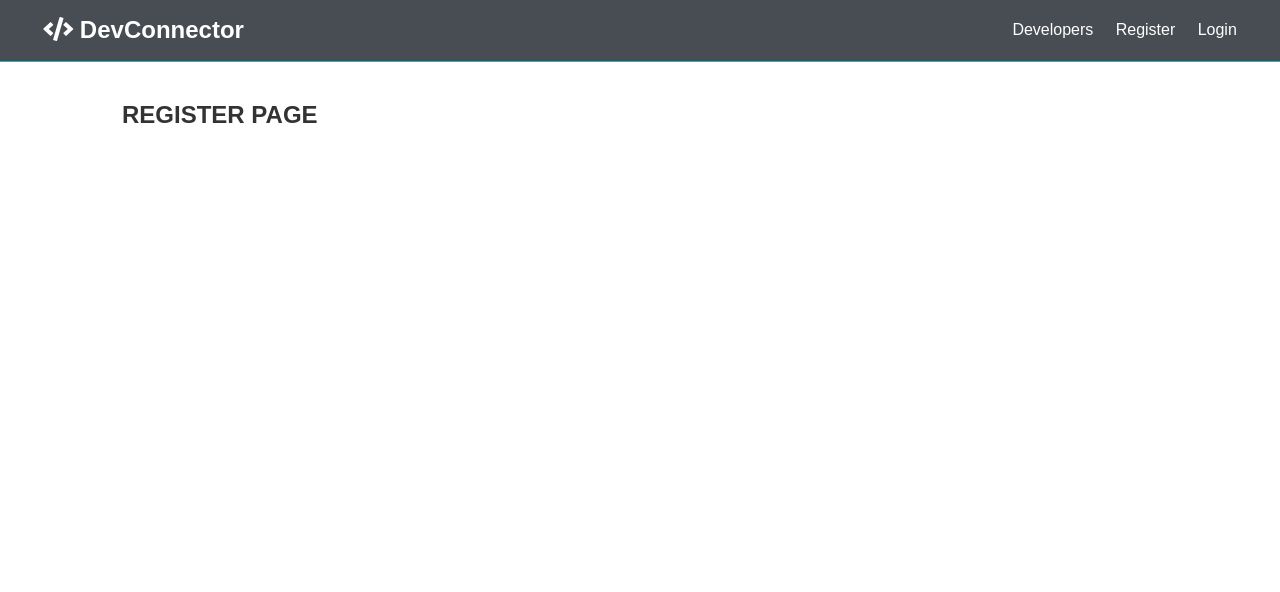
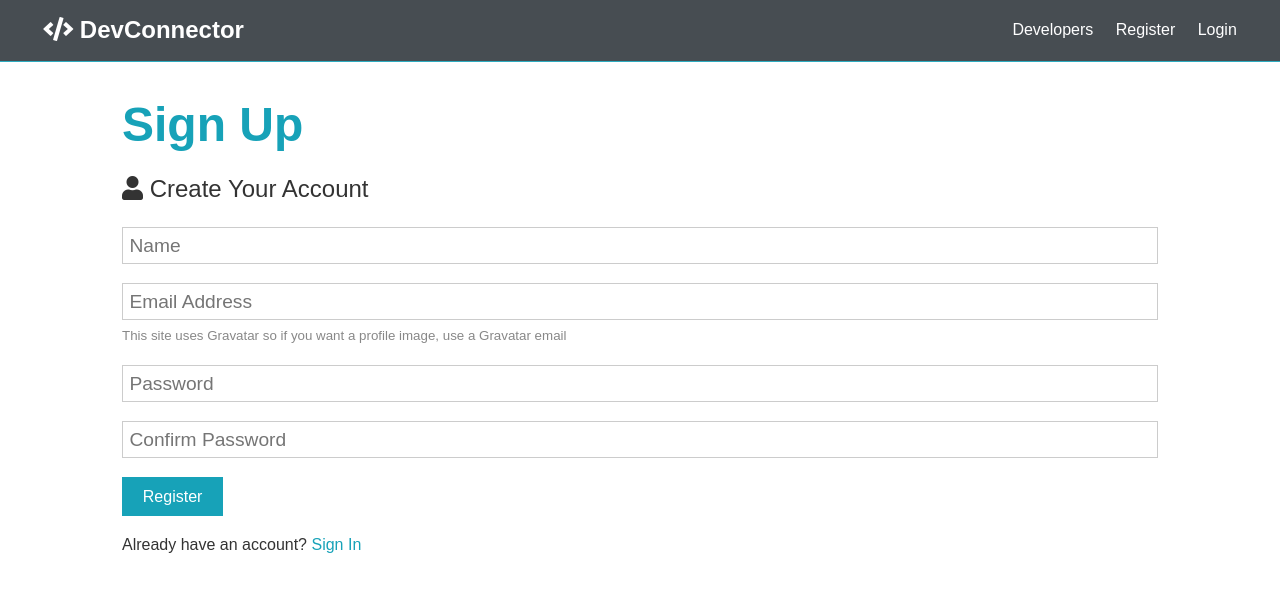
Before and after one commit to Manish-Kumar-Chandan/dev-connector, a React (Create React App) app in the folder client/: page /register in a window 1280 px wide. Shown: the top 592 px of the page. Built offline with nearby package versions, Linux system fonts and the light colour scheme; the HTML template or start-up script is replaced by a standard one.

Commit message:
useState added in register Form

```diff
--- a/client/src/components/auth/Login.js
+++ b/client/src/components/auth/Login.js
@@ -2,8 +2,30 @@
 
 export const Login = () => {
     return (
-        <div>
-            <h1>LOGIN PAGE</h1>
-        </div>
+        <>
+            <h1 class="large text-primary">Sign In</h1>
+            <p class="lead"><i class="fas fa-user"></i> Sign into Your Account</p>
+            <form class="form" action="dashboard.html">
+                <div class="form-group">
+                    <input
+                        type="email"
+                        placeholder="Email Address"
+                        name="email"
+                        required
+                    />
+                </div>
+                <div class="form-group">
+                    <input
+                        type="password"
+                        placeholder="Password"
+                        name="password"
+                    />
+                </div>
+                <input type="submit" class="btn btn-primary" value="Login" />
+            </form>
+            <p class="my-1">
+                Don't have an account? <a href="register.html">Sign Up</a>
+            </p>
+        </>
     )
 }
--- a/client/src/components/auth/Register.js
+++ b/client/src/components/auth/Register.js
@@ -1,9 +1,66 @@
-import React from 'react'
+import React,{useState} from 'react'
 
 export const Register = () => {
+    const [formdata, setFormData] = useState({
+        name:'',
+        email:'',
+        password:'',
+        confirmPassword:''
+    })
+
+    const {name, email, password, confirmPassword}=formdata
+
+    const onChange = e => setFormData({...formdata, [e.target.name]:e.target.value});
+    const onSubmit = e =>{
+        e.preventDefault();
+        if(password!==confirmPassword){
+            return console.log('Passwords Do not  Match!')
+        }
+        console.log(formdata);
+    }
+
     return (
-        <div>
-            <h1>REGISTER PAGE</h1>
-        </div>
+        <>
+            <h1 className="large text-primary">Sign Up</h1>
+            <p className="lead"><i className="fas fa-user"></i> Create Your Account</p>
+            <form className="form" onSubmit={e=>onSubmit(e)}>
+                <div className="form-group">
+                    <input type="text" placeholder="Name" name="name" value={name} onChange={e => onChange(e)} required />
+                </div>
+                <div className="form-group">
+                    <input type="email" placeholder="Email Address" name="email" value={email} onChange={e => onChange(e)} required/>
+                    <small className="form-text"
+                    >This site uses Gravatar so if you want a profile image, use a
+                        Gravatar email</small
+                    >
+                </div>
+                <div className="form-group">
+                    <input
+                        type="password"
+                        placeholder="Password"
+                        name="password"
+                        value={password}
+                        onChange={e => onChange(e)}
+                        minLength="6"
+                        required
+                    />
+                </div>
+                <div className="form-group">
+                    <input
+                        type="password"
+                        placeholder="Confirm Password"
+                        name="confirmPassword"
+                        value={confirmPassword}
+                        onChange={e => onChange(e)}
+                        minLength="6"
+                        required
+                    />
+                </div>
+                <input type="submit" className="btn btn-primary" value="Register" />
+            </form>
+            <p className="my-1">
+                Already have an account? <a href="login.html">Sign In</a>
+            </p>
+        </>
     )
 }
```
